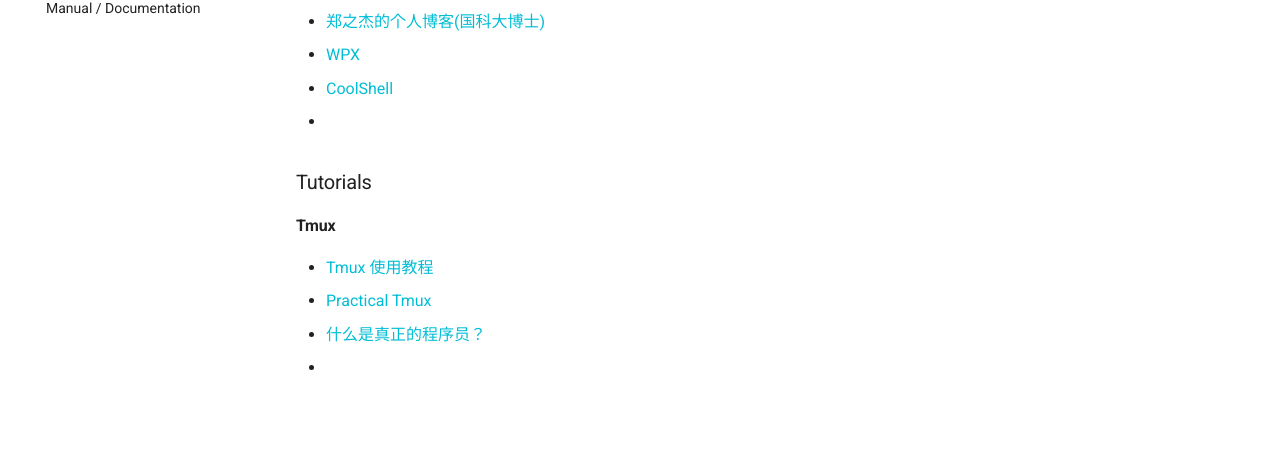
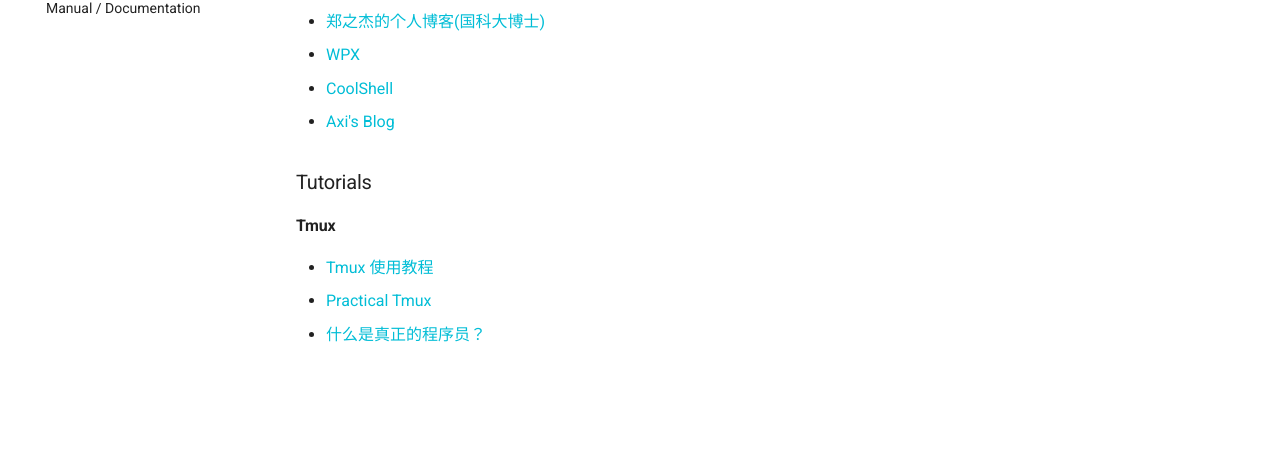
Before and after one commit to WGZ-W/wgz-w.github.io, an MkDocs documentation site: the page built from docs/BookMark/blogs.md, in a window 1280 px wide. Shown: the part 259-718 px from the top of the page. Built offline with MkDocs 1.6.1 and Material for MkDocs 9.7.7, drawn with Linux system fonts in a browser that asks for light colours.

Commit message:
Update BookMark

```diff
--- a/docs/BookMark/blogs.md
+++ b/docs/BookMark/blogs.md
@@ -5,11 +5,10 @@
 - [郑之杰的个人博客(国科大博士)](https://0809zheng.github.io/)
 - [WPX](https://pengxiang-wang.github.io/)
 - [CoolShell](https://coolshell.cn/)
--
+- [Axi's Blog](https://axi404.top/)
 
 ### Tutorials
 #### Tmux
 - [Tmux 使用教程](https://www.ruanyifeng.com/blog/2019/10/tmux.html)
 - [Practical Tmux](https://mutelight.org/practical-tmux)
 - [什么是真正的程序员？](https://hellogithub.com/article/ec1c37c4204b485bb9e41894a4a13671)
--
```
